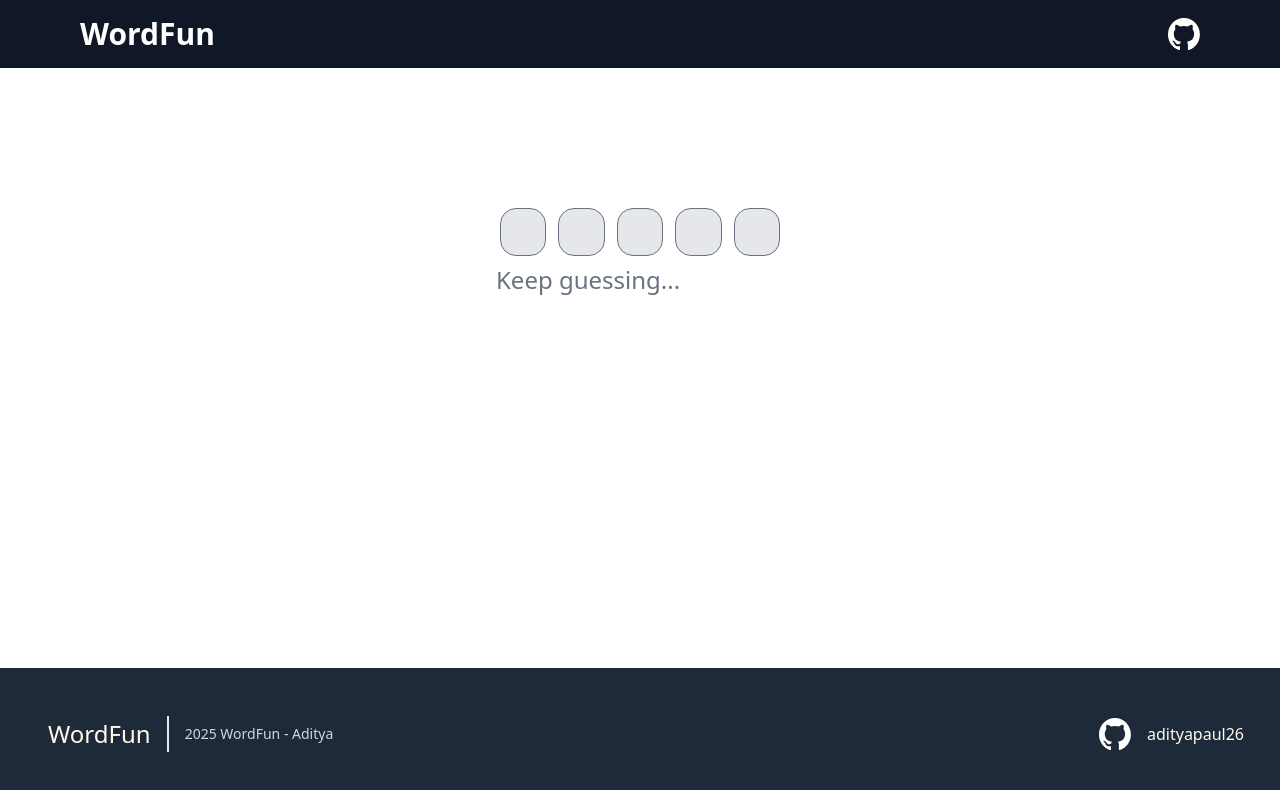
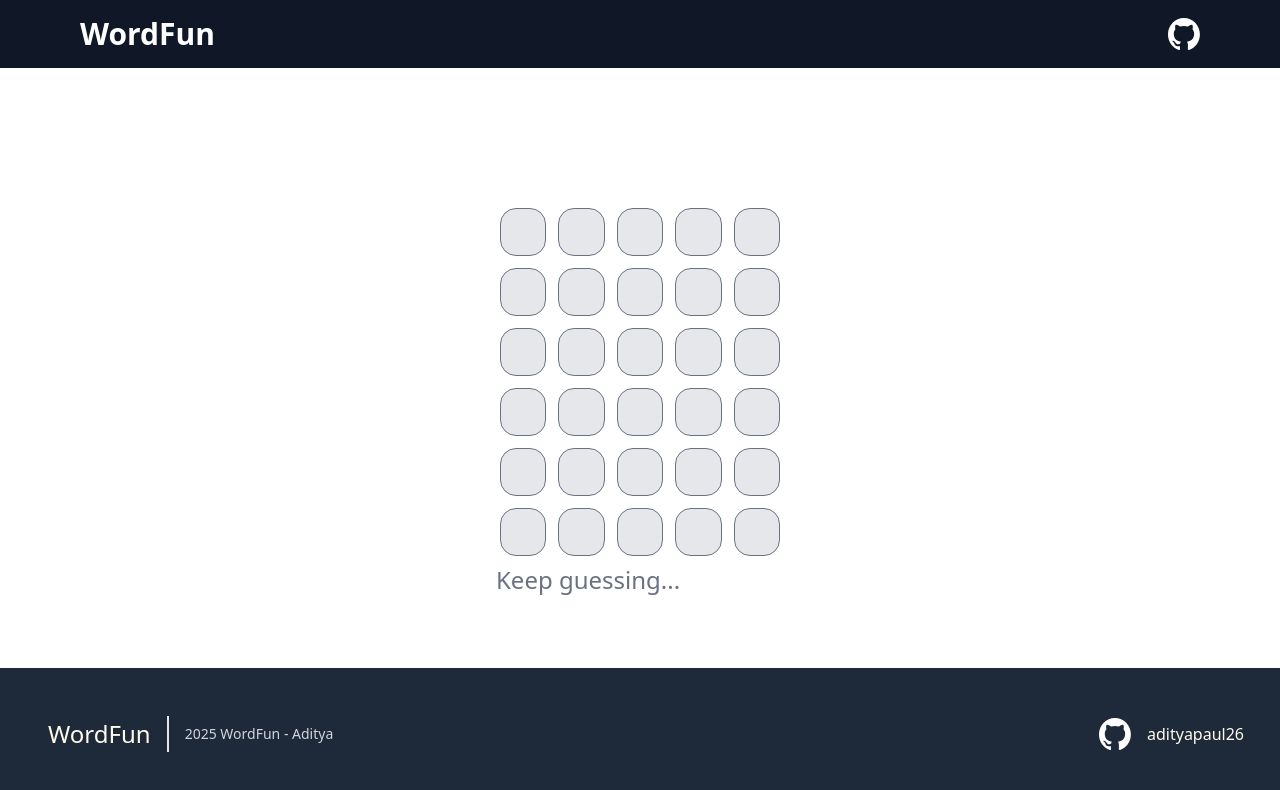
Before and after one commit to adityapaul26/wordFun, a React (Vite) app: page / in a window 1280 px wide. Shown: the top 790 px of the page. Built offline with nearby package versions, Linux system fonts and the light colour scheme; no server answers.

Commit message:
small-change

```diff
--- a/src/App.jsx
+++ b/src/App.jsx
@@ -41,8 +41,10 @@ function App() {
 
           if (localCorrectLetters === 5) {
             setWin(1);
+            return;
           } else if (countChance + 1 >= 6) {
             setWin(0);
+            return;
           }
 
           setCountChance((prev) => prev + 1);
@@ -62,18 +64,36 @@ function App() {
     return () => window.removeEventListener("keydown", handleKeyDown);
   }, [currentGuess]);
 
+  // Generate all rows (submitted guesses + current guess + empty rows)
+  const allRows = [];
+  for (let i = 0; i < 6; i++) {
+    if (i < guesses.length) {
+      // Submitted guess
+      allRows.push({ letters: guesses[i].letters, colors: guesses[i].colors });
+    } else if (i === guesses.length && win === null) {
+      // Current typing row (only if game ongoing)
+      allRows.push({
+        letters: currentGuess.concat(Array(5 - currentGuess.length).fill("")),
+        colors: Array(5).fill("bg-gray-200"),
+      });
+    } else {
+      // Empty row
+      allRows.push({
+        letters: Array(5).fill(""),
+        colors: Array(5).fill("bg-gray-200"),
+      });
+    }
+  }
+
   return (
     <>
       <Navbar />
       <div className="p-4 mx-auto w-80 my-30">
-        {/* Past guesses */}
-        <Square guess={guesses} />
+        {/* All 6 rows */}
+        {allRows.map((row, i) => (
+          <Row key={i} letters={row.letters} colors={row.colors} />
+        ))}
 
-        {/* Current typing row */}
-        <Row
-          letters={currentGuess.concat(Array(5 - currentGuess.length).fill(""))}
-          colors={Array(5).fill("bg-gray-200")}
-        />
         {win === 1 && (
           <div className="text-green-500 text-3xl">You Win! 🎉</div>
         )}
```
